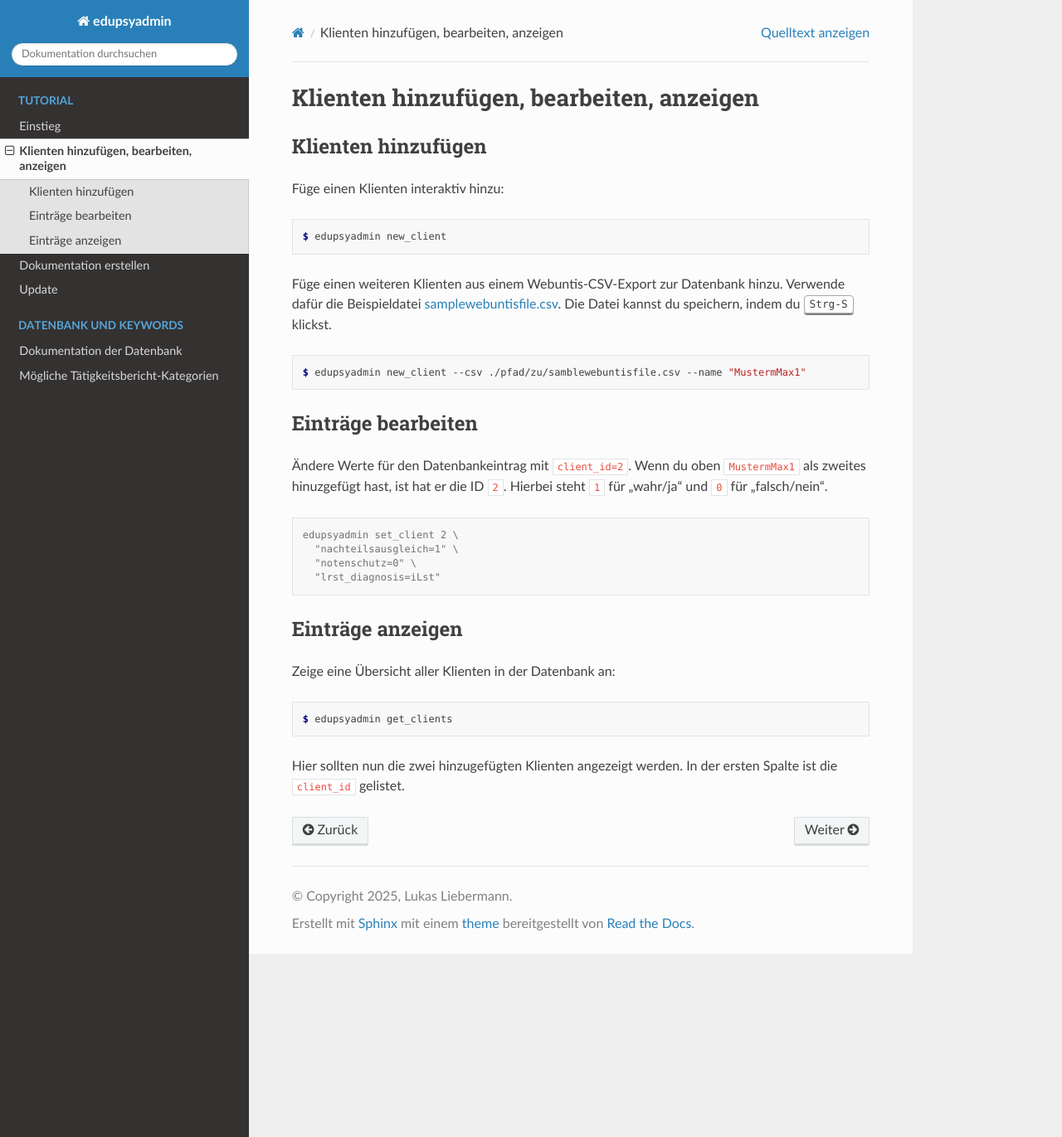
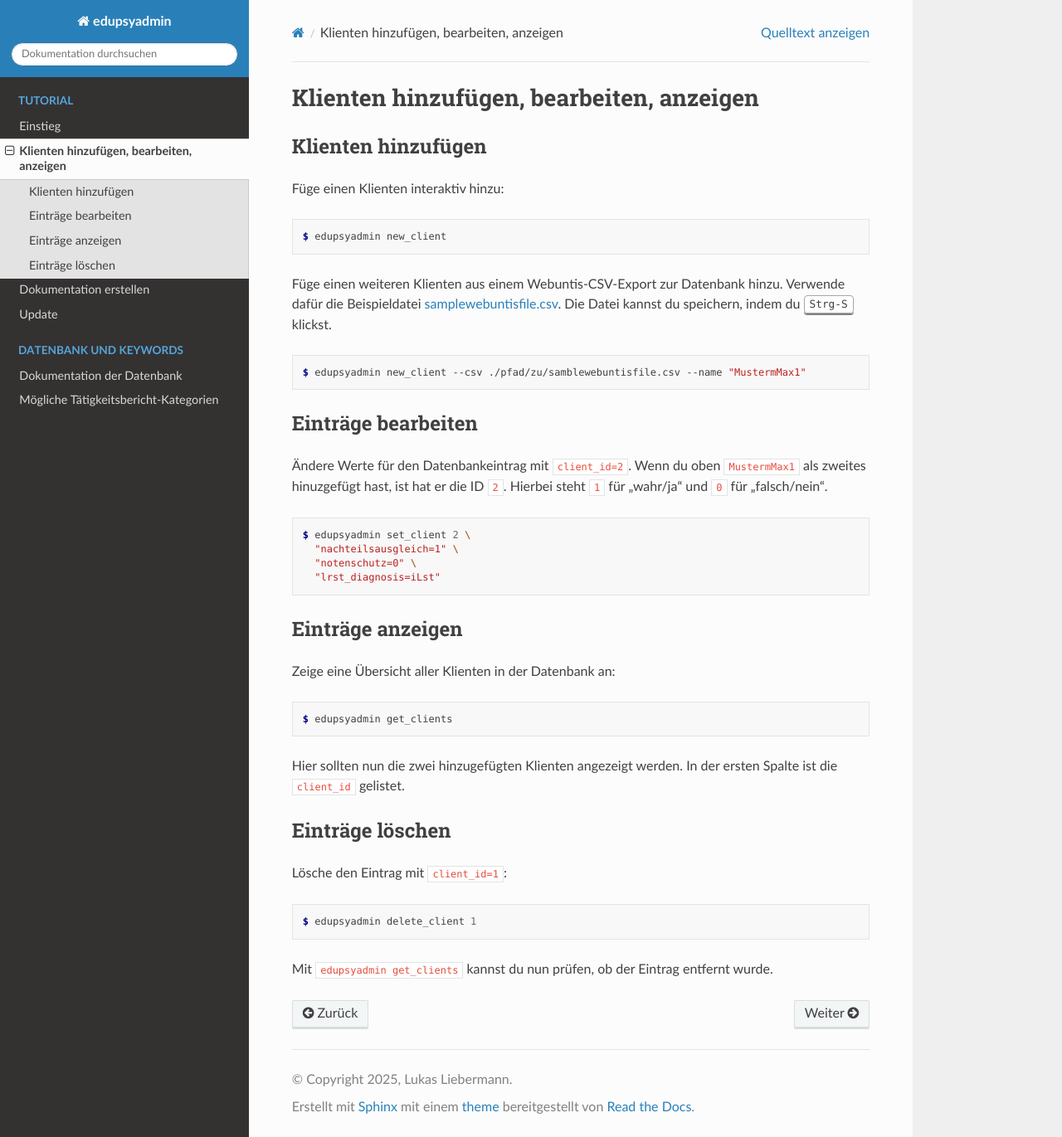
Before and after one commit to LKirst/edupsyadmin, a Sphinx documentation site: the page built from docs/tutorial/addingclients.rst, in a window 1280 px wide and 1371 px high. Shown: the whole window at 83% size. Built offline with Sphinx 7.4.7 and the Read the Docs theme 3.1.0, drawn with Linux system fonts in a browser that asks for light colours.

Commit message:
docs(addingclients.rst): add delete_client to tutorial

```diff
--- a/docs/tutorial/addingclients.rst
+++ b/docs/tutorial/addingclients.rst
@@ -28,7 +28,7 @@ steht ``1`` für "wahr/ja" und ``0`` für "falsch/nein".
 
 .. code-block:: console
 
-    edupsyadmin set_client 2 \
+    $ edupsyadmin set_client 2 \
       "nachteilsausgleich=1" \
       "notenschutz=0" \
       "lrst_diagnosis=iLst"
@@ -44,3 +44,14 @@ Zeige eine Übersicht aller Klienten in der Datenbank an:
 
 Hier sollten nun die zwei hinzugefügten Klienten angezeigt werden. In der
 ersten Spalte ist die ``client_id`` gelistet.
+
+Einträge löschen
+----------------
+
+Lösche den Eintrag mit ``client_id=1``:
+
+.. code-block:: console
+
+    $ edupsyadmin delete_client 1
+
+Mit ``edupsyadmin get_clients`` kannst du nun prüfen, ob der Eintrag entfernt wurde.
```
